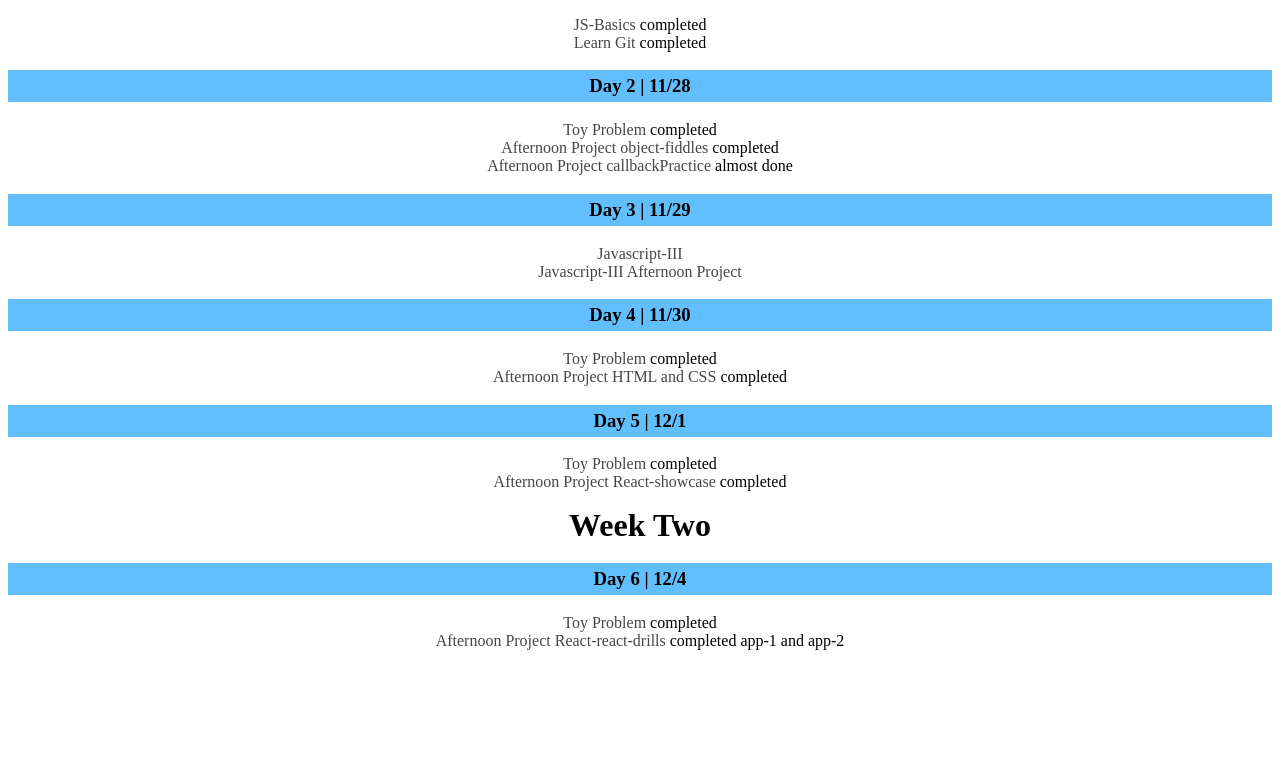
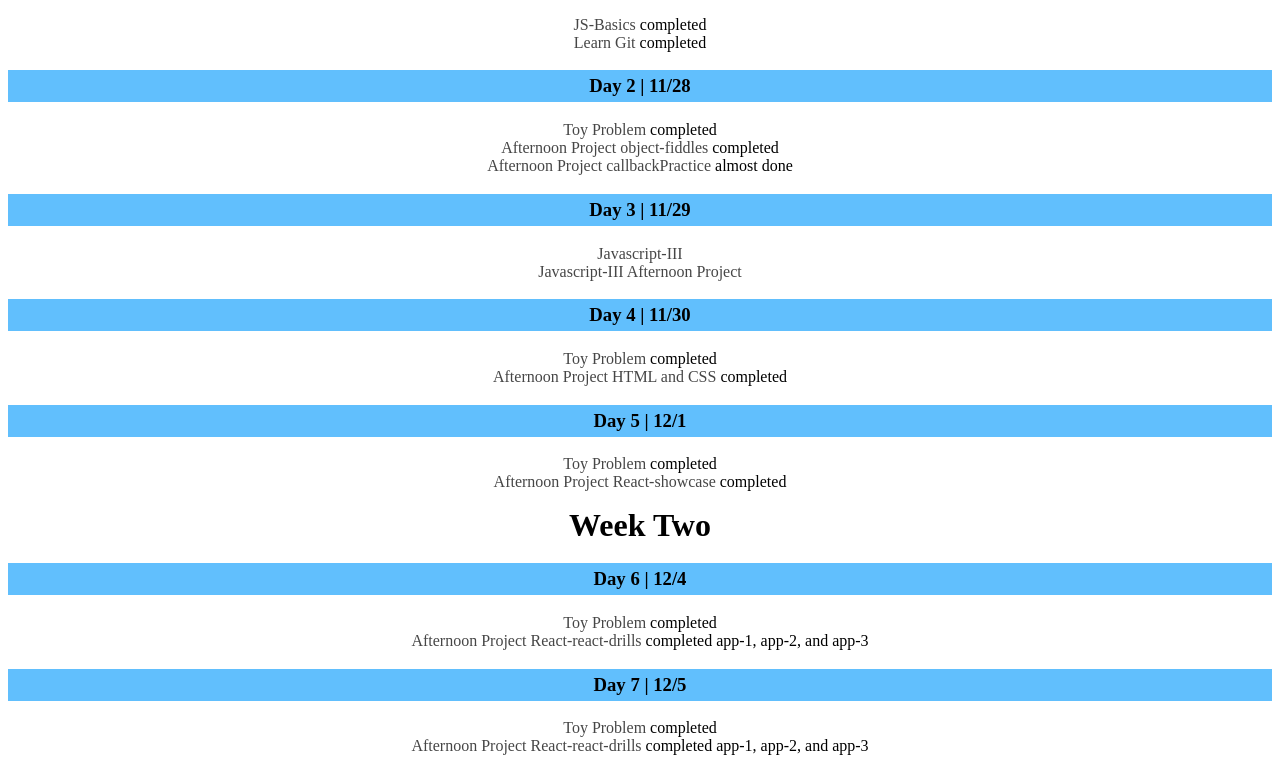
Before and after one commit to Lisamarie73187/daily-projects, a plain HTML site: page index.html in a window 1280 px wide. Shown: the part 367-1138 px from the top of the page. Before the commit the page ends 1033 px from the top, so only its background shows below. Drawn offline with Linux system fonts and the light colour scheme.

Commit message:
day 7 updated

```diff
--- a/index.html
+++ b/index.html
@@ -45,7 +45,12 @@
             <h3>Day 6 | 12/4</h3>
                 <ul>
                     <li><a href="https://repl.it/@lisamarie73187/String-Disemvoweler-7">Toy Problem</a>  completed</li>
-                    <li><a href="https://github.com/Lisamarie73187/react-drills">Afternoon Project React-react-drills</a> completed app-1 and app-2</li>
+                    <li><a href="https://github.com/Lisamarie73187/react-drills">Afternoon Project React-react-drills</a> completed app-1, app-2, and app-3</li>
+                </ul>
+                <h3>Day 7 | 12/5</h3>
+                <ul>
+                    <li><a href="https://repl.it/@lisamarie73187/Printer-Errors">Toy Problem</a>  completed</li>
+                    <li><a href="https://github.com/Lisamarie73187/react-drills">Afternoon Project React-react-drills</a> completed app-1, app-2, and app-3</li>
                 </ul>
         </main>
     </body>
```
